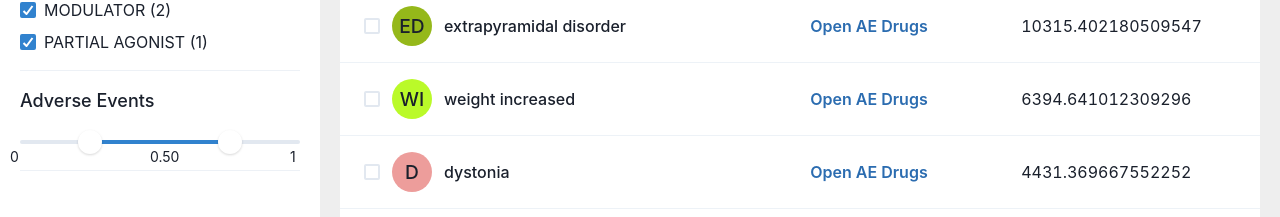
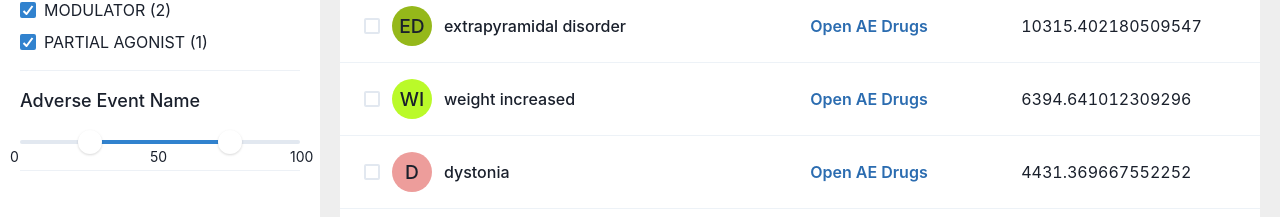
Before and after one commit to team-gradvek/gradvek, a Next.js app in the folder frontend/: page /adverseEvents in a window 1280 px wide. Shown: the part 577-794 px from the top of the page. Built offline with nearby package versions, Linux system fonts and the light colour scheme.

Commit message:
props for weights

```diff
--- a/frontend/src/components/results/AETargetSidebar.jsx
+++ b/frontend/src/components/results/AETargetSidebar.jsx
@@ -16,7 +16,10 @@ export const AETargetSidebar = () => (
     <Divider />
     <Actions />
     <Divider />
-    <WeightSlider />
+    <WeightSlider
+      title='Adverse Event Name'
+      range={{min: '0', mid: '50', max: '100'}}
+      initial={{ min: '25', max: '75'}}/>
     <Divider />
   </Stack>
   )
--- a/frontend/src/components/results/filters/Weights.tsx
+++ b/frontend/src/components/results/filters/Weights.tsx
@@ -3,22 +3,22 @@ import React, { useState } from 'react';
 
 
 
-function WeightSlider( props ) {
+function WeightSlider({ title, range, initial }) {
   const [sliderValue, setSliderValue] = useState([25, 75])
   return (
     <>
     <Text fontSize="lg" color="on-accent-muted" fontWeight="medium">
-      Adverse Events
+      {title}
     </Text>
-    <RangeSlider aria-label={['min', 'max']} defaultValue={[25, 75]} onChange={(val) => setSliderValue(val)}>
-      <RangeSliderMark value={0} mt='1' ml='-2.5' fontSize='sm'>
-        0
+    <RangeSlider aria-label={['min', 'max']} defaultValue={[initial.min, initial.max]} onChange={(val) => setSliderValue(val)}>
+      <RangeSliderMark value={range.min} mt='1' ml='-2.5' fontSize='sm'>
+        {range.min}
       </RangeSliderMark>
-      <RangeSliderMark value={50} mt='1' ml='-2.5' fontSize='sm'>
-        0.50
+      <RangeSliderMark value={range.mid} mt='1' ml='-2.5' fontSize='sm'>
+        {range.mid}
       </RangeSliderMark>
-      <RangeSliderMark value={100} mt='1' ml='-2.5' fontSize='sm'>
-       1
+      <RangeSliderMark value={range.max} mt='1' ml='-2.5' fontSize='sm'>
+       {range.max}
       </RangeSliderMark>
       <RangeSliderTrack>
         <RangeSliderFilledTrack bg='blue.500' />
```
